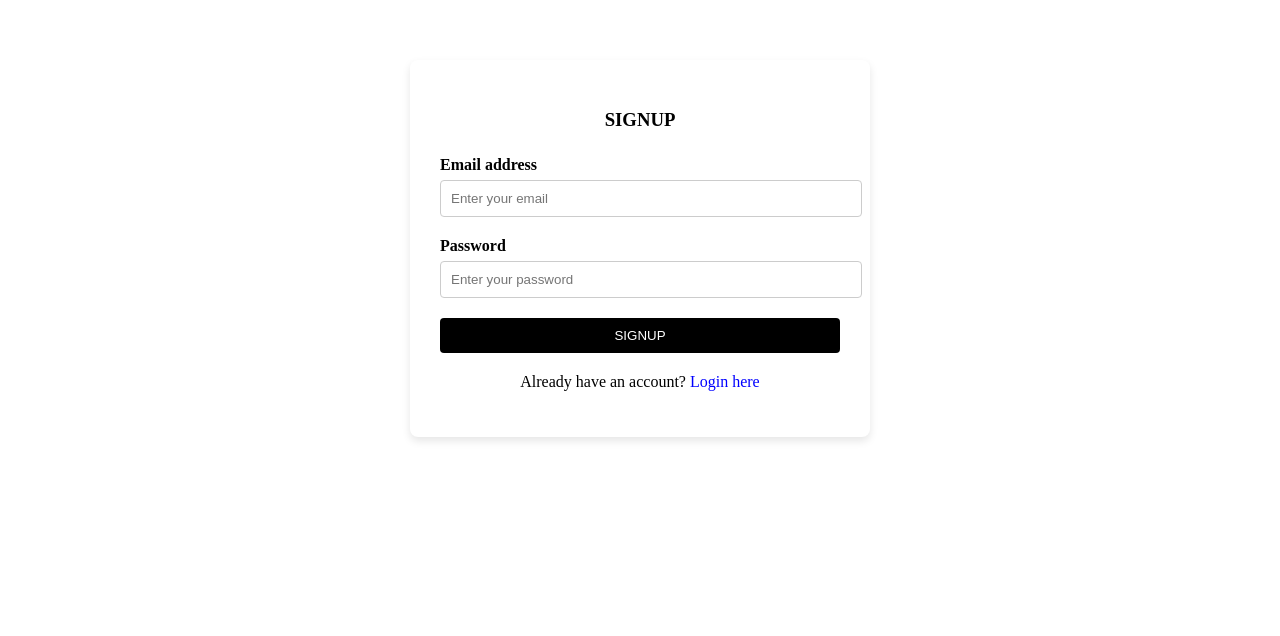
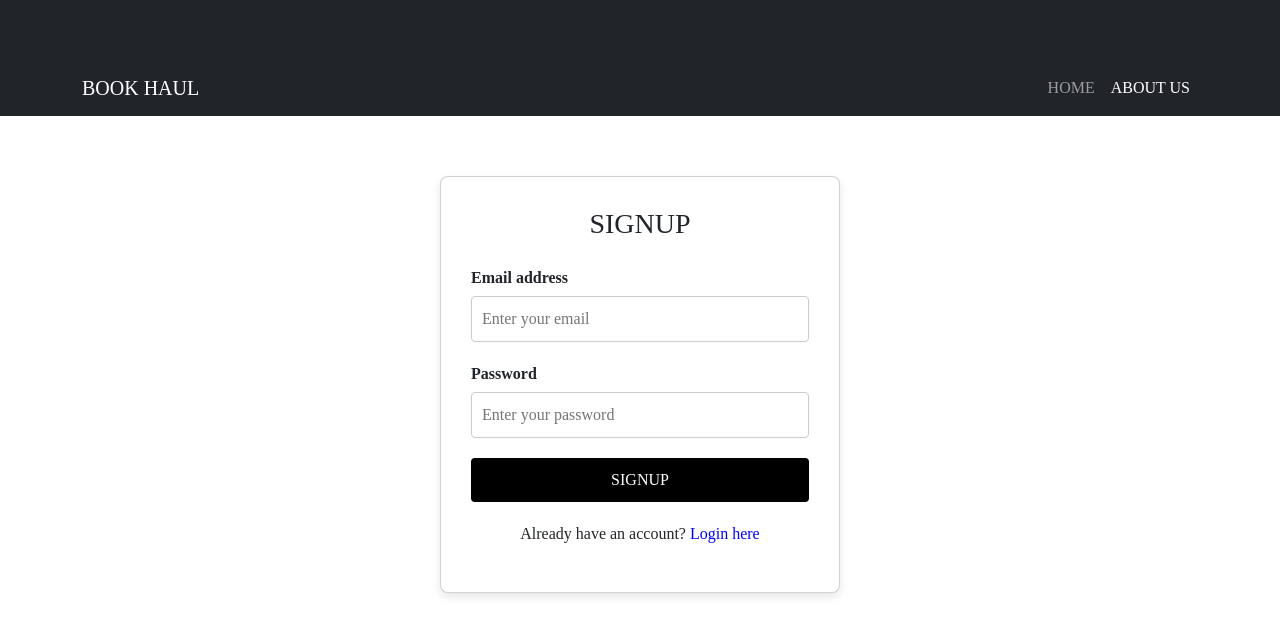
Before and after one commit to Raheena-07/llibrary-webpage, a plain HTML site: page signup.html in a window 1280 px wide. Drawn offline with nearby package versions, Linux system fonts and the light colour scheme.

Commit message:
Update signup.html

```diff
--- a/signup.html
+++ b/signup.html
@@ -4,6 +4,7 @@
   <meta charset="UTF-8">
   <title>SIGNUP</title>
   <meta name="viewport" content="width=device-width, initial-scale=1">
+    <link href="https://cdn.jsdelivr.net/npm/bootstrap@5.3.0/dist/css/bootstrap.min.css" rel="stylesheet">
   <style>
     body {
       background-color:white;
@@ -79,6 +80,21 @@
   </style>
 </head>
 <body>
+   <nav class="navbar navbar-expand-lg navbar-dark bg-dark">
+    <div class="container">
+      <a class="navbar-brand" href="#">BOOK HAUL</a>
+      <div class="collapse navbar-collapse justify-content-end">
+        <ul class="navbar-nav">
+          <li class="nav-item">
+            <a class="nav-link" href="index.html">HOME</a>
+          </li>
+          <li class="nav-item">
+            <a class="nav-link active" href="aboutus.html">ABOUT US</a>
+          </li>
+        </ul>
+      </div>
+    </div>
+  </nav>
 
   <div class="container">
     <div class="card">
@@ -96,6 +112,6 @@
       </form>
     </div>
   </div>
-
+<script src="https://cdn.jsdelivr.net/npm/bootstrap@5.3.0/dist/js/bootstrap.bundle.min.js"></script>
 </body>
 </html>
```
